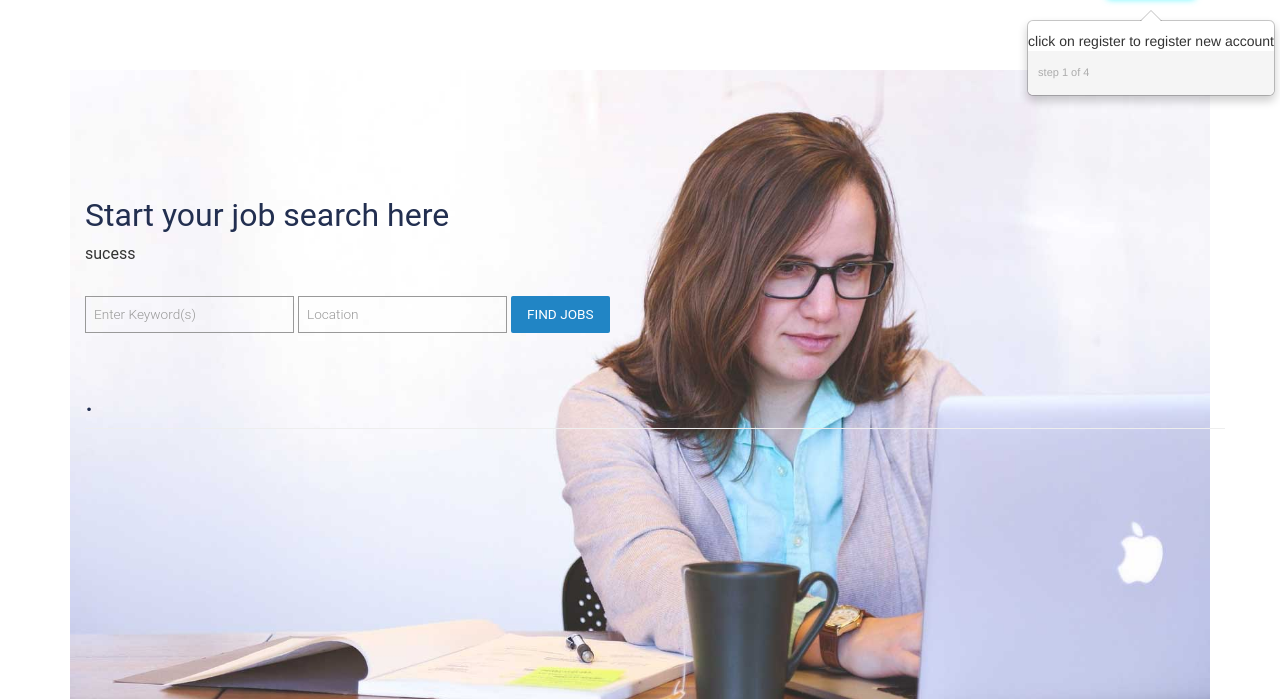
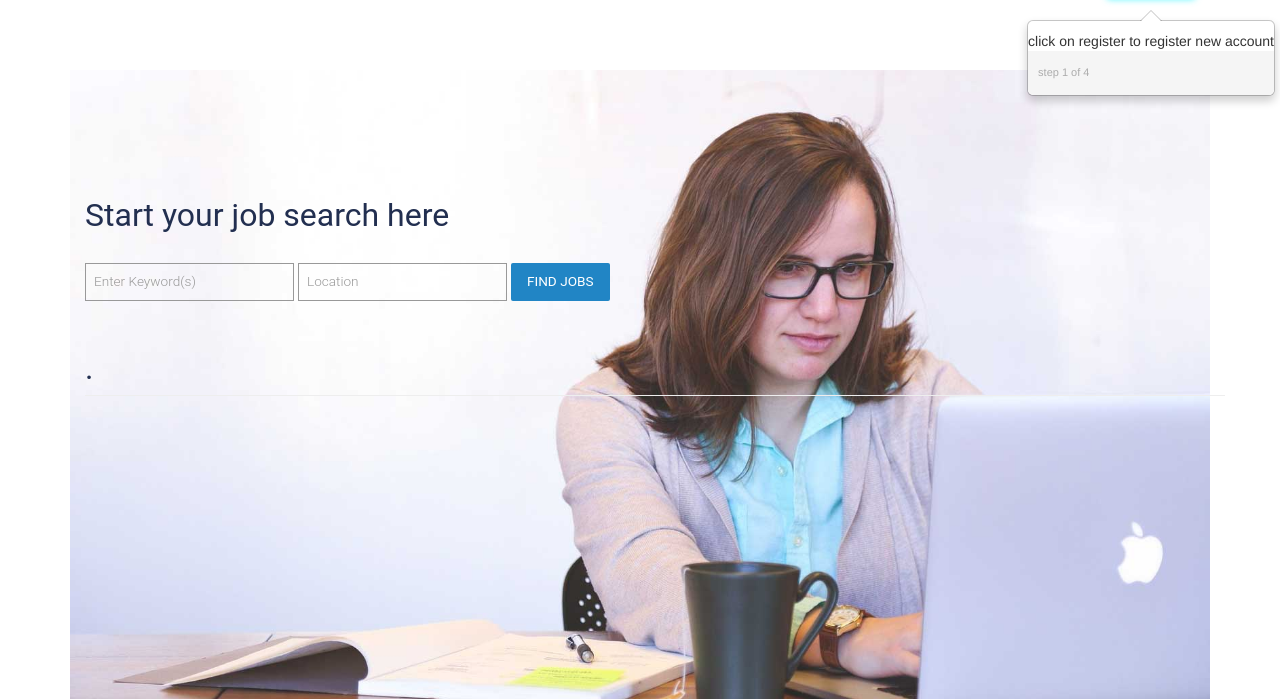
Before and after one commit to karhtickvalentino/f, a Yii app: template views/site/index.php in a window 1280 px wide. Shown: the part 60-759 px from the top of the page. Run offline with PHP 8.4 and a stand-in for Yii, Linux system fonts and the light colour scheme; the template is opened without the code that fills it, so the values that code supplies are empty; some libraries are stand-ins or nearby versions.

Commit message:
removes sucess

```diff
--- a/views/site/index.php
+++ b/views/site/index.php
@@ -13,7 +13,7 @@ $this->title = 'My Yii Application';
         <div id="search_wrapper">
          <div id="search_form" class="clearfix">
          <h1>Start your job search here</h1>
-         sucess
+
             <p>
              <input type="text" id="tb1" class="text1" placeholder=" " value="Enter Keyword(s)" onfocus="this.value = '';" onblur="if (this.value == '') {this.value = 'Enter Keyword(s)';}">
              <input type="text" class="text" placeholder=" " value="Location" onfocus="this.value = '';" onblur="if (this.value == '') {this.value = 'Location';}">
```
